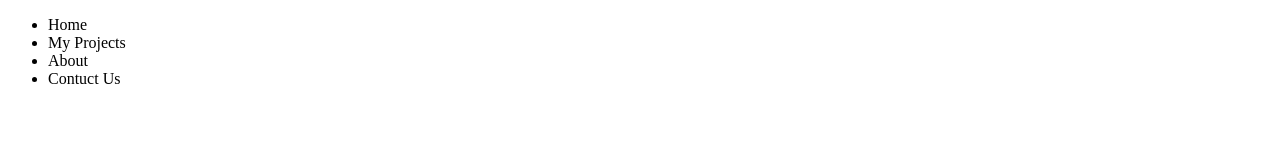
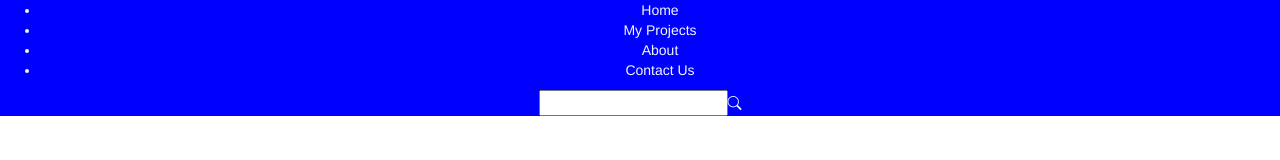
Before and after one commit to Abdul-razzaq-017/Portfolio, a plain HTML site: page index.html in a window 1280 px wide. Drawn offline with nearby package versions, Linux system fonts and the light colour scheme.

Commit message:
initial release

```diff
--- a/index.html
+++ b/index.html
@@ -5,15 +5,23 @@
     <meta http-equiv="X-UA-Compatible" content="IE=edge">
     <meta name="viewport" content="width=device-width, initial-scale=1.0">
     <title>Abdul Razzaq</title>
+    <link rel="stylesheet" href="https://cdn.jsdelivr.net/npm/bootstrap-icons@1.8.3/font/bootstrap-icons.css">
+    <link rel="stylesheet" href="https://maxcdn.bootstrapcdn.com/bootstrap/3.3.7/css/bootstrap.min.css">
+    <link rel="stylesheet" href="../Portfolio/public/style.css">
+
 </head>
 <body>
     <nav>
+        <header></header>
         <ul>
-            <li><a href=""></a>Home</li>
-            <li><a href=""></a>My Projects</li>
-            <li><a href=""></a>About</li>
-            <li><a href=""></a>Contuct Us</li>
+            <li><a href="home.html"></a>Home</li>
+            <li><a href="project.html"></a>My Projects</li>
+            <li><a href="about.html"></a>About</li>
+            <li><a href="contact.html"></a>Contact Us</li>
         </ul>
+        <div>
+            <input type="text" name="" id=""><span class="bi bi-search"></span>
+        </div>
     </nav>
 </body>
 </html>
--- /dev/null
+++ b/public/style.css
@@ -0,0 +1,5 @@
+nav{
+    background-color: blue;
+    text-align: center;
+    color: aliceblue;
+}
```
